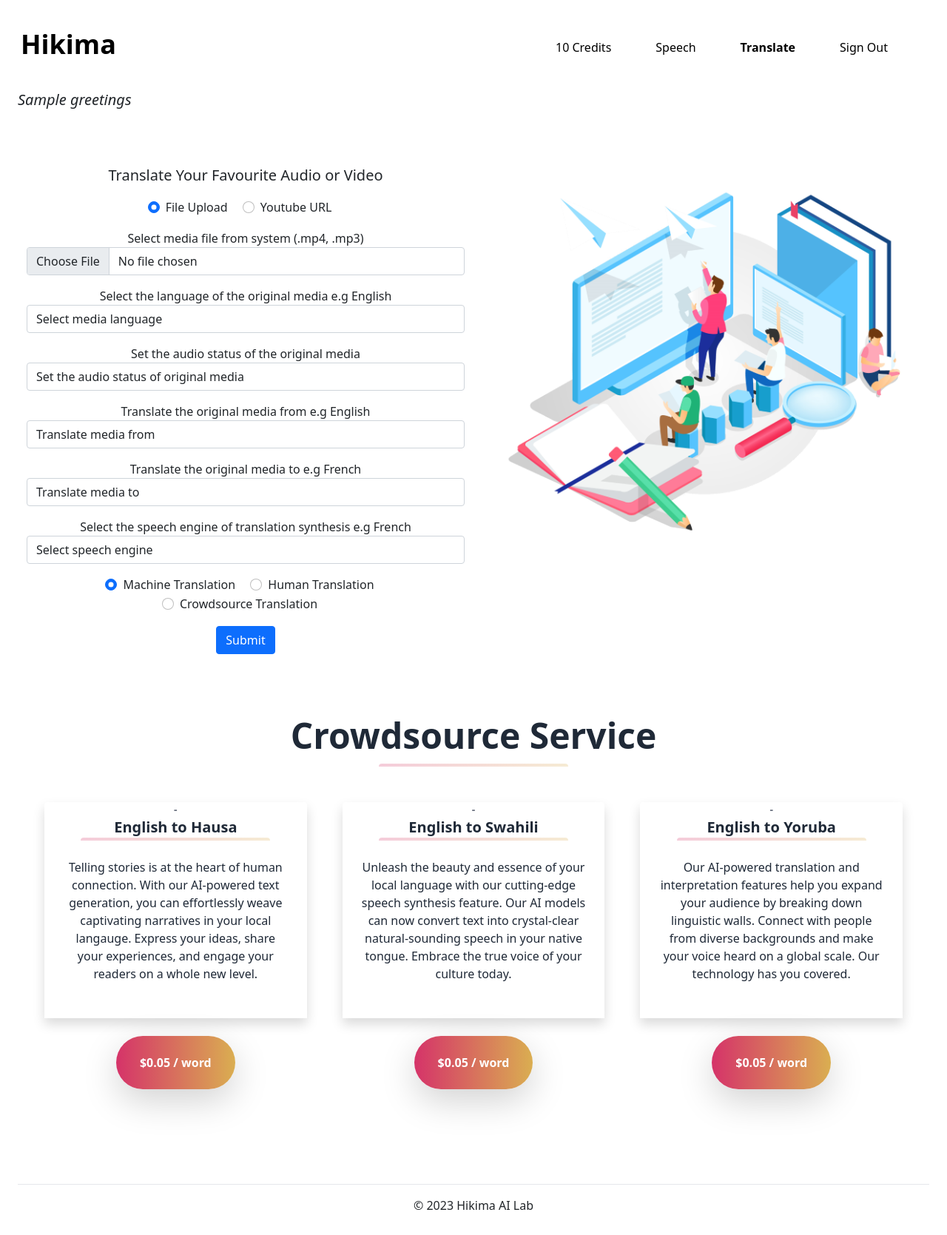
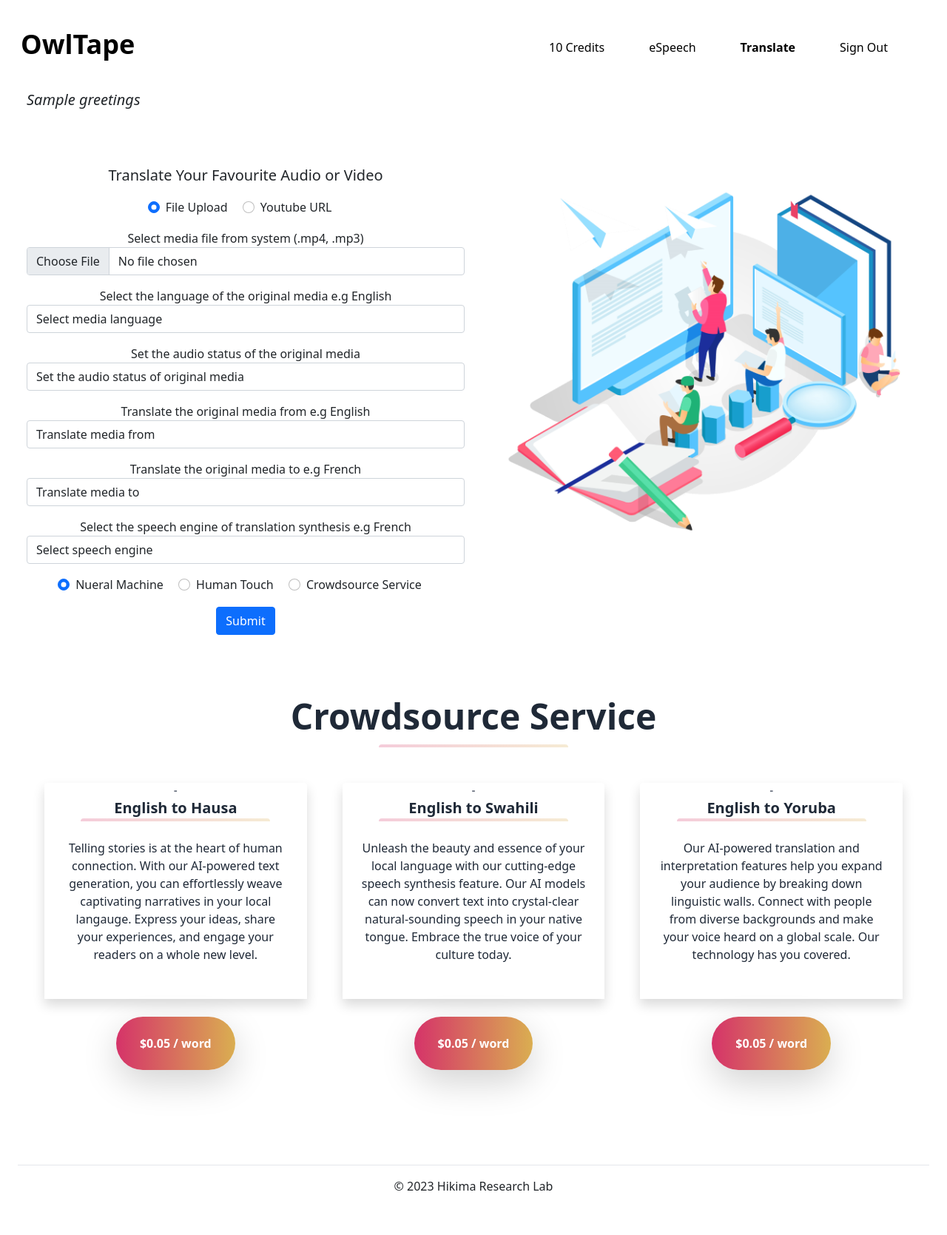
Before and after one commit to DiniMuhd7/hikima-engine, a Flask app: template templates/dub.html in a window 1280 px wide. Shown: the whole page at 74% size. After the commit the page ends 1609 px from the top, so only its background shows below. Run offline with Flask 3, Linux system fonts and the light colour scheme; the template is opened without the code that fills it: most values are stand-ins (such as "Sample title", 1, 10 or a date in 2020); some libraries are stand-ins or nearby versions.

Commit message:
reinit push

```diff
--- a/templates/dub.html
+++ b/templates/dub.html
@@ -1,6 +1,6 @@
 <!doctype html>
 <head>
-    <title>Hikima - Translate</title>
+    <title>OwlTape - Translate</title>
     <link rel="stylesheet" href="{{ url_for('static', filename='bootstrap/css/bootstrap.min.css') }}">
     <link rel="shortcut icon" href="{{ url_for('static', filename='favicon.ico') }}">
     <link rel="apple-touch-icon" sizes="180x180" href="{{ url_for('static', filename='images/apple-touch-icon.png') }}">
@@ -30,7 +30,7 @@
 
             </svg>
           -->
-            Hikima
+            OwlTape
           </a>
         </div>
         <div class="block lg:hidden pr-4">
@@ -47,7 +47,7 @@
               <a class="inline-block text-black no-underline hover:text-gray-800 hover:text-underline py-2 px-4" href="/purchase">{{ balance }} Credits</a>
             </li>
             <li class="mr-3">
-              <a class="inline-block py-2 px-4 text-black no-underline" href="/speech">Speech</a>
+              <a class="inline-block py-2 px-4 text-black no-underline" href="/speech">eSpeech</a>
             </li>
             <li class="mr-3">
               <a class="inline-block text-black font-bold no-underline hover:text-gray-800 hover:text-underline py-2 px-4" href="#">Translate</a>
@@ -78,7 +78,11 @@
     </nav>
 
      <main>
-      <i class="px-4 py-3 my-2 col-md-6 fs-5">{{ greetings }}</i>
+
+      <div class="container">
+        <i class="px-4 py-3 my-2 col-md-6 fs-5">{{ greetings }}</i>
+      </div>
+
         <div class="px-4 py-3 my-2 text-center">
 <!--
             <img src="{{ url_for('static', filename='images/hero.png') }}" alt="Azure Logo" width="400" height="350""/>
@@ -262,15 +266,15 @@
               <div class="mb-3">
                 <div class="form-check form-check-inline">
                     <input class="form-check-input" type="radio" name="translate" id="machine" value="machine" checked>
-                    <label class="form-check-label" for="machine">Machine Translation</label>
+                    <label class="form-check-label" for="machine">Nueral Machine</label>
                 </div>
                 <div class="form-check form-check-inline">
                     <input class="form-check-input" type="radio" name="translate" id="human" value="human">
-                    <label class="form-check-label" for="human">Human Translation</label>
+                    <label class="form-check-label" for="human">Human Touch</label>
                 </div>
                 <div class="form-check form-check-inline">
                   <input class="form-check-input" type="radio" name="translate" id="crowdsource" value="crowdsource">
-                  <label class="form-check-label" for="crowdsource">Crowdsource Translation</label>
+                  <label class="form-check-label" for="crowdsource">Crowdsource Service</label>
               </div>
               </div>
 
@@ -577,7 +581,7 @@
 
   <div class="d-grid gap-2 d-sm-flex justify-content-sm-center align-items-center my-1">
    <p class="fs-5"> </p>
-   <p class="fs-6">&copy; 2023 Hikima AI Lab</p>
+   <p class="fs-6">&copy; 2023 Hikima Research Lab</p>
    <p class="fs-5"> </p>
    </div>
 
```
Also changed, not shown: templates/inference.html (+7 -5 lines), templates/login.html (+4 -4 lines), templates/payment.html (+4 -4 lines).
